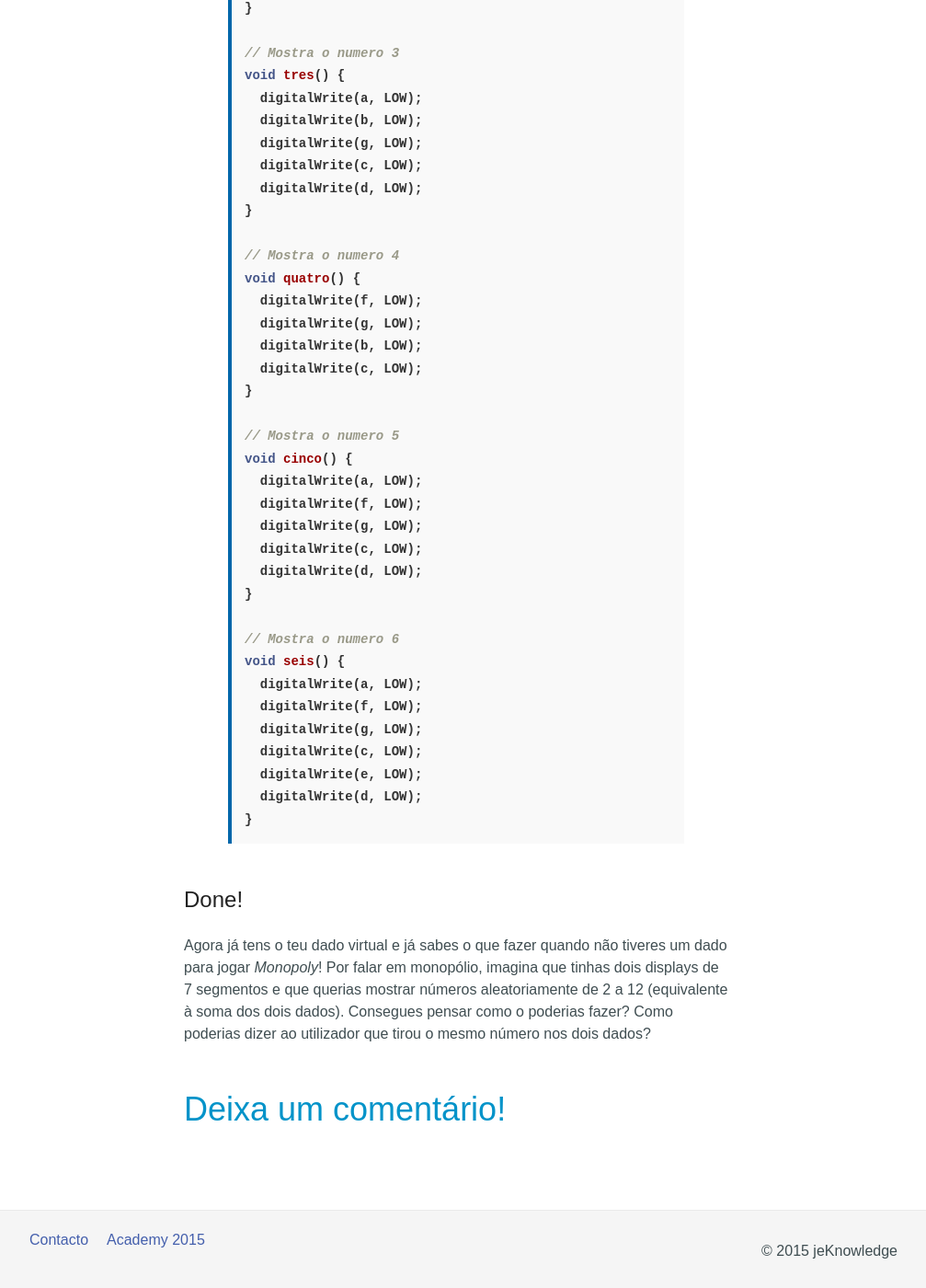
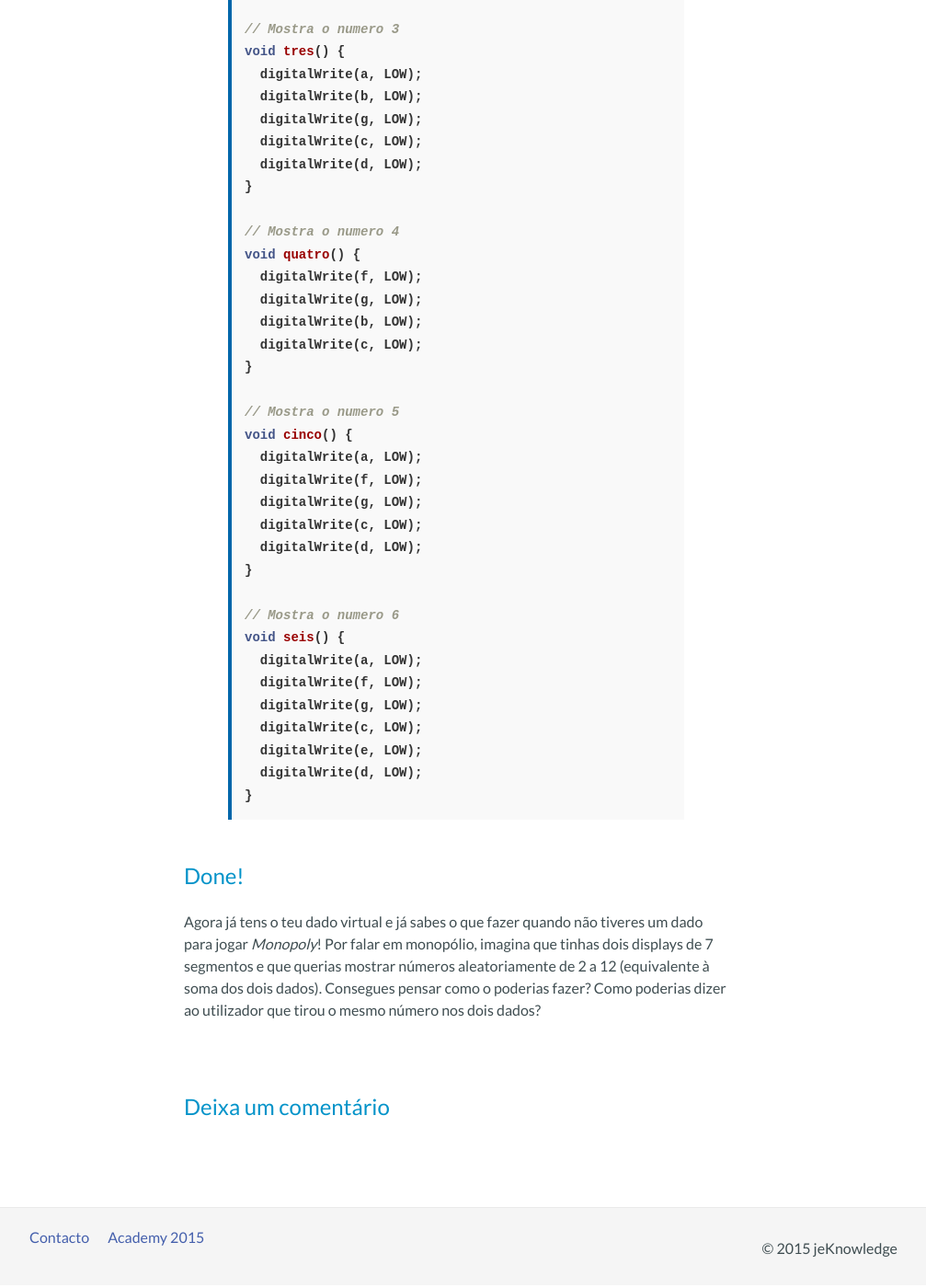
Before and after one commit to jeKnowledge/academy-articles, a Jekyll site: the page built from _posts/2015-08-02-dado-virtual.markdown, in a window 1280 px wide and 1400 px high, scrolled down 5785 px. Shown: the whole window at 92% size, without its empty margins (144-1151 px from the left). Built offline with Jekyll 4.4.1, drawn with Linux system fonts in a browser that asks for light colours; comment, search, counter and statistics services are not loaded.

Commit message:
layout improvment

```diff
--- a/_includes/disqus.html
+++ b/_includes/disqus.html
@@ -1,4 +1,4 @@
-<h1 class="colorBlue">Deixa um comentário!</h1>
+<h2 class="colorBlue">Deixa um comentário</h2>
 <div id="disqus_thread"></div>
 <script type="text/javascript">
     /* * * CONFIGURATION VARIABLES * * */
--- a/_includes/head.html
+++ b/_includes/head.html
@@ -10,8 +10,8 @@
     <link rel="stylesheet" href="{{ site.baseurl }}/css/style.css">
 	<!--<link href='http://fonts.googleapis.com/css?family=Roboto:400,400italic,700,700italic' rel='stylesheet' type='text/css'>
 	<link href='http://fonts.googleapis.com/css?family=Sanchez:400,400italic' rel='stylesheet' type='text/css'>-->
-
-    <link rel="canonical" href="{{ page.url | replace:'index.html','' | prepend: site.url }}">
+	<link href='http://fonts.googleapis.com/css?family=Lato&subset=latin,latin-ext' rel='stylesheet' type='text/css'>
+  <link rel="canonical" href="{{ page.url | replace:'index.html','' | prepend: site.url }}">
 	<link rel="alternate" type="application/rss+xml" title="{{ site.title }}" href="{{ site.baseurl }}/feed.xml">
 	<link rel="shortcut icon" href="{{ site.baseurl }}/img/favicon.ico">
 	<link rel="apple-touch-icon" href="{{ site.baseurl }}/img/apple-touch-icon.png">
--- a/_layouts/post.html
+++ b/_layouts/post.html
@@ -12,6 +12,10 @@ layout: default
     float: left;
     list-style-type: none;
 }*/
+h3.logo {
+    background-image: url('/academy-articles/img/jkacademylogo.svg');
+}
+
 
 nav {
       margin: 25px 0 10px 0;
@@ -23,7 +27,7 @@ section#header {
   padding-top: 300px;
   margin-top: -300px;
 
-  url('/img/stars.png'),radial-gradient(450px circle at 20% 35%, rgb(4, 23, 76), rgba(255,255,255,0)),linear-gradient(#020B29, #091940);
+  backgound: url('/academy-articles/img/stars.png'),radial-gradient(450px circle at 10% 10%, rgb(22, 47, 117), rgba(255,255,255,0)),linear-gradient(#162141 , #1D2C4E );
 }
 
 section#header h3.logo {
@@ -56,7 +60,7 @@ nav{
 }
 
   section#header {
-    background: url('/academy-articles/img/stars.png'),radial-gradient(450px circle at 50% 35%, rgb(4, 23, 76), rgba(255,255,255,0)),linear-gradient(#000104, #061E56);
+    background: url('/academy-articles/img/stars.png'),radial-gradient(450px circle at 50% 35%, rgb(22, 47, 117), rgba(255,255,255,0)),linear-gradient(#162141 , #1D2C4E);
 
 }
 
@@ -66,6 +70,7 @@ section#header {
 }
 
   section#header h3.logo {
+    background-image: url('/academy-articles/img/jkacademylogo.svg');
     float:none;
     display:block;
     margin:0 auto;
--- a/css/style.css
+++ b/css/style.css
@@ -3,14 +3,13 @@ body {
   padding:0;
   margin:0;
   min-width:320px;
-  font-family: 'museo_sans300', sans-serif;
+  font-family: 'lato','museo_sans300', sans-serif;
   -webkit-font-smoothing: antialiased;
   color:#3F4D51;
 }
 
-
 strong {
-  font-family: 'museo_sans700', sans-serif;
+  font-family: 'lato','museo_sans700', sans-serif;
   font-weight: normal;
 }
 h1,h2,h3,h4,h5,h6 {
@@ -85,7 +84,7 @@ span.subhead:before, span.subhead:after {
 
 /*CSS MENU*/
 nav {
-  font-family: 'museo_sans300', sans-serif;
+  font-family: 'lato','museo_sans300', sans-serif;
   float:right;
   margin:40px 0 0 0;
   z-index:2;
@@ -118,6 +117,7 @@ nav a {
   margin: 0 10px;
   padding: 10px 16px 24px;
   width: 30%;
+  font-weight: bold;
 
   -webkit-transition: all .1s ease-out;
   -moz-transition: all .1s ease-out;
@@ -384,8 +384,8 @@ html {
 h1,
 h2,
 h3 {
-	color: #222;
-	font-family: "Sanchez", sans-serif;
+	color: #0293C9;
+	font-family: 'lato',"Sanchez", sans-serif;
 	font-weight: normal;
 	line-height: 1.1em;
 	margin: 2em 0 1em 0;
```
Also changed, not shown: _includes/newsletter.html (+6 -8 lines).
